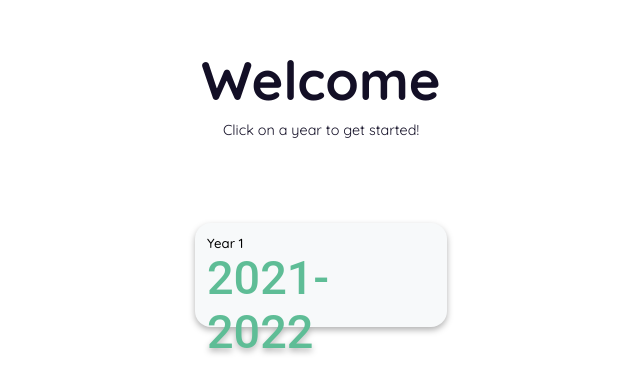
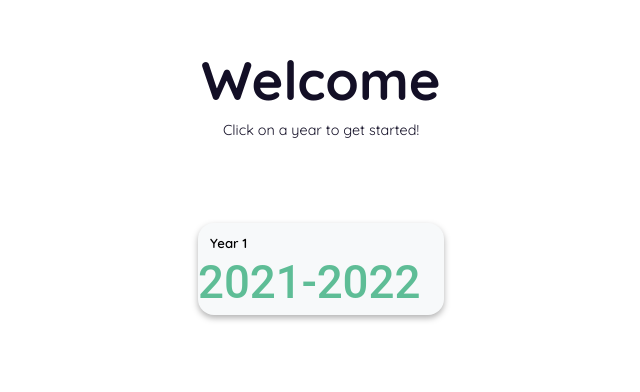
Before and after one commit to vchen51/cse110-sp21-group20, a Next.js app in the folder src/easify/: page / in a window 1280 px wide. Shown: the part 128-520 px from the top of the page, without its empty margins (319-959 px from the left). Built offline with nearby package versions, Linux system fonts and the light colour scheme.

Commit message:
finished content page skeleton

```diff
--- a/src/easify/components/content.jsx
+++ b/src/easify/components/content.jsx
@@ -5,6 +5,18 @@ import styles from '../styles/Content.module.css';
  * For the main content of the web-app
  * @returns Content Object
  */
-export default function Content() {
-  return <div className={styles.wrap} />;
+export default function Content({ changePage }) {
+  return (
+    <div className={styles.wrap}>
+      <div className={styles.header}>
+        {/** TEMP BACK BTN FOR EASE OF USE */}
+        <button className={styles.backbtn} type="button" onClick={() => changePage()}>
+          Go Back
+        </button>
+      </div>
+      <div className={styles.main}>
+        <div className={styles.index} />
+      </div>
+    </div>
+  );
 }
--- a/src/easify/components/dash.jsx
+++ b/src/easify/components/dash.jsx
@@ -6,7 +6,7 @@ import YearCard from './year-card';
  * For the user's dashboard
  * @returns Dash Object
  */
-export default function Dash({ data }) {
+export default function Dash({ data, changePage }) {
   return (
     <div className={styles.wrap}>
       <div className={styles.header} />
@@ -19,8 +19,10 @@ export default function Dash({ data }) {
       <div className={styles.main}>
         {data.map((year) => (
           <YearCard
+            key={year.id}
             data={year}
             index={data.indexOf(year) + 1}
+            onClick={() => changePage()}
           />
         ))}
       </div>
--- a/src/easify/components/year-card.jsx
+++ b/src/easify/components/year-card.jsx
@@ -6,11 +6,11 @@ import styles from '../styles/YearCard.module.css';
  * @param data year data
  * @param index year number
  */
-export default function YearCard({ data, index }) {
+export default function YearCard({ data, index, onClick }) {
   return (
-    <div className={styles.card}>
+    <button type="button" onClick={() => onClick()} className={styles.card}>
       <p>{`Year ${index}`}</p>
       <h1>{`${data.year}-${data.year + 1}`}</h1>
-    </div>
+    </button>
   );
 }
--- a/src/easify/pages/index.jsx
+++ b/src/easify/pages/index.jsx
@@ -11,18 +11,16 @@ import Content from '../components/content';
  * @returns Index Page Object
  */
 export default function Main() {
-  // TODO: Hook up localStorage backend
-
   /** FAKE DATA FOR DEBUG PURPOSES */
   const fakeData = [models.year];
 
-  /** FOR DEBUGGING PURPOSES
-   * Temp State Variable To Switch Between Dash & Content */
-  const [showContent] = useState(false);
+  const [showContent, setShowContent] = useState(false);
 
   return (
     <div className={styles.container}>
-      {showContent ? <Content data={fakeData} /> : <Dash data={fakeData} /> }
+      {showContent
+        ? <Content data={fakeData} changePage={() => setShowContent(false)} />
+        : <Dash data={fakeData} changePage={() => setShowContent(true)} /> }
     </div>
   );
 }
--- a/src/easify/styles/Content.module.css
+++ b/src/easify/styles/Content.module.css
@@ -0,0 +1,38 @@
+.wrap {
+  display: flex;
+  flex-direction: column;
+  width: 100%;
+  height: 100%;
+  align-items: center;
+}
+
+.header {
+  display: flex;
+  width: 100%;
+  height: 8rem;
+  min-height: 5rem;
+  background-color: blue;
+  align-items: center;
+}
+
+.main {
+  display: flex;
+  width: 100%;
+  height: 100%;
+  background-color: yellow;
+}
+
+.index {
+  width: 12rem;
+  height: 100%;
+  background-color: red;
+}
+
+/* TEMP BACK BUTTON */
+.backbtn {
+  cursor: pointer;
+  height: 2.5rem;
+  width: 5rem;
+  margin-left: 1rem;
+  border-radius: 3px;
+}
--- a/src/easify/styles/YearCard.module.css
+++ b/src/easify/styles/YearCard.module.css
@@ -1,13 +1,14 @@
 .card {
-  width: 19rem;
-  height: 6.6rem;
+  width: 20.5rem;
+  height: 7.6rem;
   margin: 1rem;
+  border-width: 0;
   border-radius: 16px;
   background-color: var(--color-gray);
   filter: drop-shadow(0px 3px 3px rgba(0, 0, 0, 0.3));
   display: flex;
   flex-direction: column;
-  padding: 1rem;
+  padding-top: 1rem;
   justify-content: space-between;
   user-select: none;
 }
@@ -23,13 +24,16 @@
 }
 
 .card p {
+  text-align: left;
+  margin-left: 1rem;
   font-size: 1.1rem;
-  font-weight: 500;
+  font-weight: 600;
 }
 
 .card h1 {
-  font-size: 3.9rem;
+  font-size: 3.8rem;
   font-weight: 500;
   font-family: Roboto, sans-serif;
   color: var(--color-green);
+  margin-bottom: 0.5rem;
 }
```
